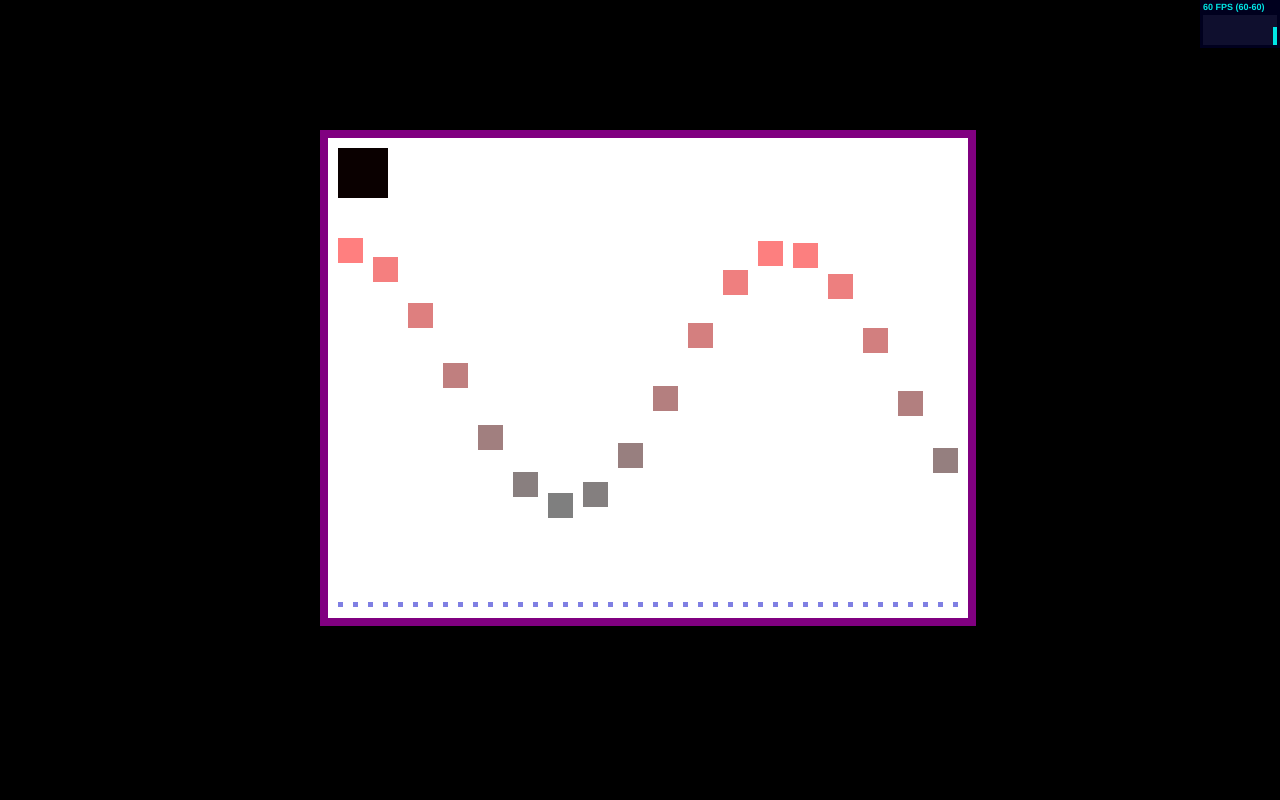
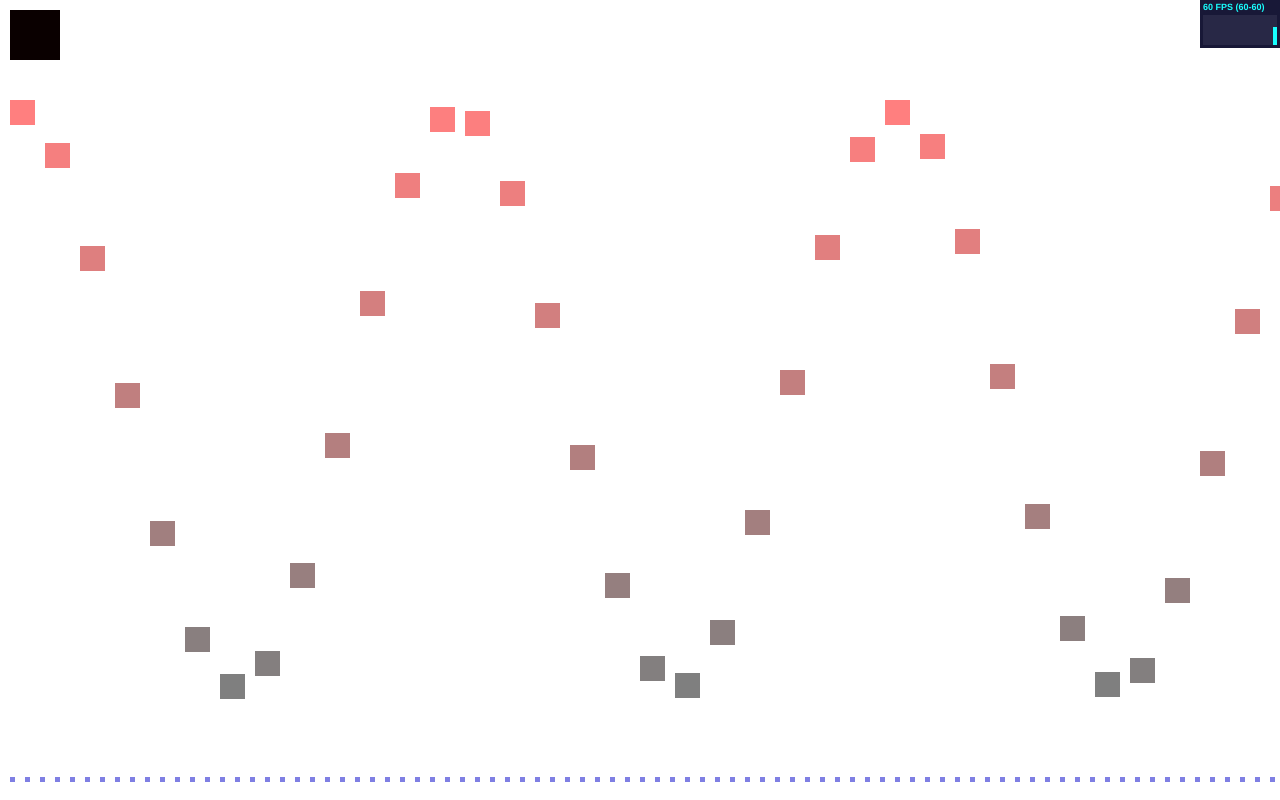
Before and after one commit to ghostwords/ghostwords.github.io, a website: page 001.html in a window 1280 px wide. Drawn offline with Linux system fonts and the light colour scheme.

Commit message:
Make fullscreen.

```diff
--- a/001.html
+++ b/001.html
@@ -11,7 +11,6 @@
 				display: table;
 			}
 			body {
-				background-color: black;
 				display: table-cell;
 				vertical-align: middle;
 			}
@@ -21,14 +20,16 @@
 			}
 			#canvas {
 				background-color: white;
-				border: 8px solid purple;
-				margin: 10px 0 50px 0;
+				display: block;
+				position: absolute;
+				top: 0;
+				left: 0;
 			}
 		</style>
 	</head>
 	<body>
 		<div id="body">
-			<canvas id="canvas" width="640" height="480"></canvas>
+			<canvas id="canvas"></canvas>
 		</div>
 		<script type="text/javascript" src="js/mousetrap.js"></script>
 		<script type="text/javascript" src="js/jquery.js"></script>
--- a/js/001.js
+++ b/js/001.js
@@ -1,12 +1,19 @@
 /*global Mousetrap, _, Stats */
+
+var canvas = $('#canvas')[0];
+
+resize_canvas();
+$(window).resize(resize_canvas);
 
 var x = 10,
 	y = 10,
 	y2 = 0,
+
+	accel = 1,
+	MAX_ACCEL = 20,
 	pause = false,
 	speed = 1,
-	accel = 1,
-	MAX_ACCEL = 20,
+
 	keys = {
 		'up': false,
 		'down': false,
@@ -14,7 +21,6 @@ var x = 10,
 		'right': false
 	},
 
-	canvas = $('#canvas')[0],
 	width = canvas.width,
 	height = canvas.height,
 	ctx = canvas.getContext('2d'),
@@ -25,6 +31,11 @@ var x = 10,
 		window.msRequestAnimationFrame,
 
 	stats = new Stats();
+
+function resize_canvas() {
+	width = canvas.width = $(window).width();
+	height = canvas.height = $(window).height();
+}
 
 function scale_int(num, old_min, old_max, new_min, new_max) {
 	return Math.round((num - old_min) * (new_max - new_min) / (old_max - old_min) + new_min);
```
